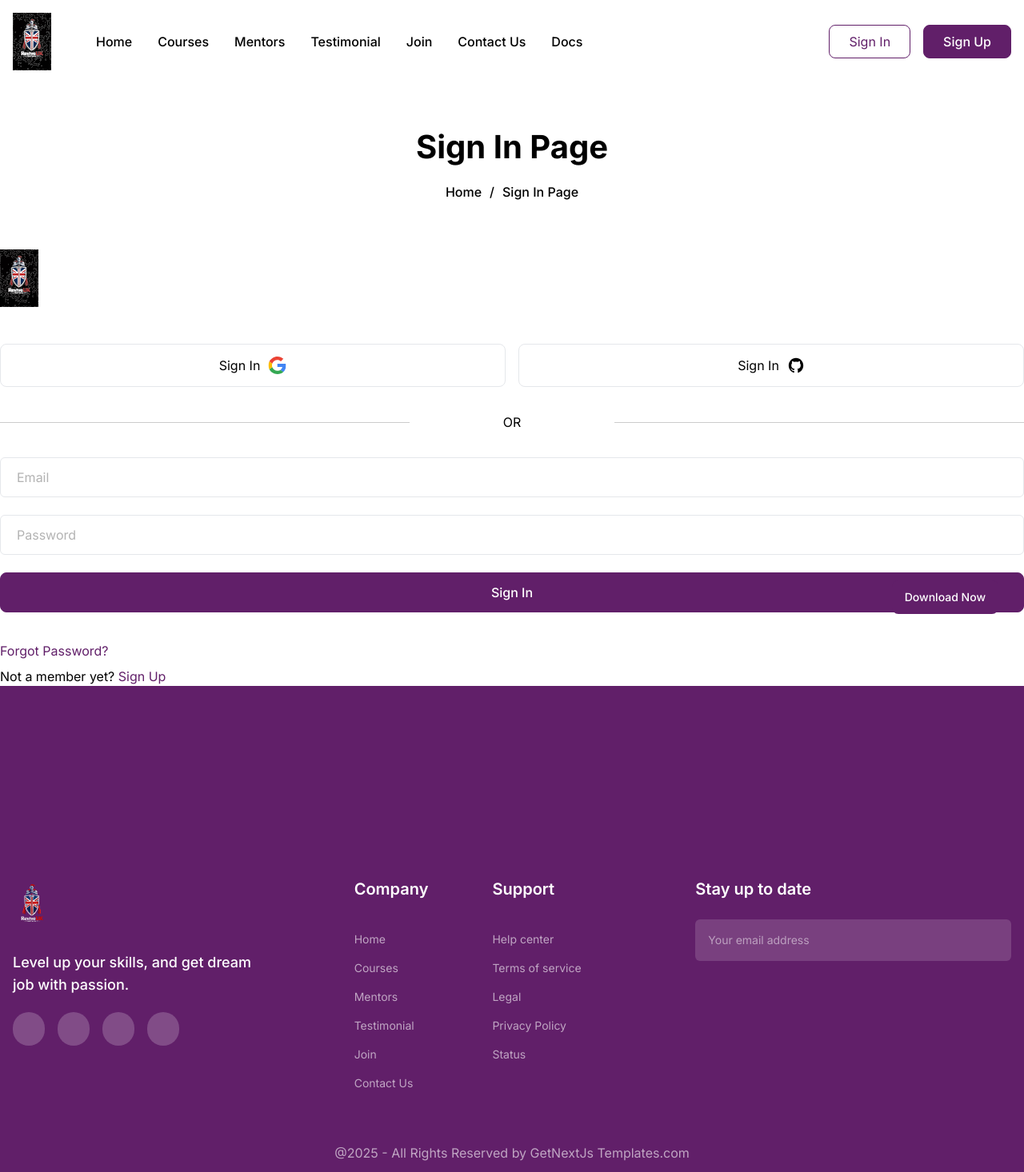
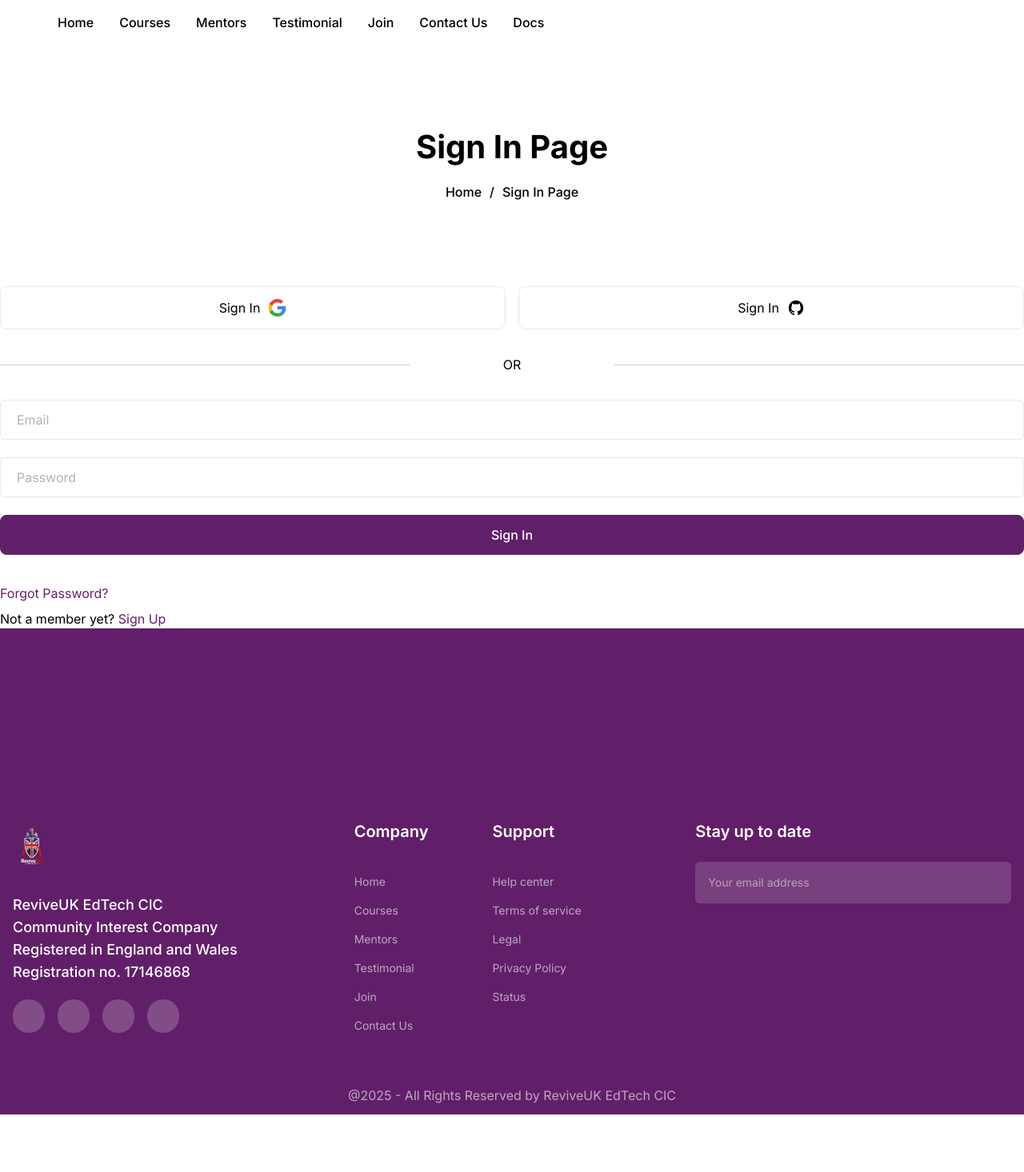
Before and after one commit to ReviveUK-EdTech/Website, a Next.js app: page /signin in a window 1280 px wide. Shown: the whole page at 80% size. After the commit the page ends 1394 px from the top, so only its background shows below. Built offline with nearby package versions, Linux system fonts and the light colour scheme; some icons are missing.

Commit message:
Disabled different functionalities

```diff
--- a/src/app/components/Home/Hero/index.tsx
+++ b/src/app/components/Home/Hero/index.tsx
@@ -76,7 +76,9 @@ const Banner = () => {
 
           {/* DROPDOWN BUTTONS */}
 
-          <div className='mx-auto max-w-4xl mt-12 p-6 lg:max-w-4xl lg:px-8 bg-white rounded-lg boxshadow'>
+          {/* We will edit this and include it later */}
+
+          {/*<div className='mx-auto max-w-4xl mt-12 p-6 lg:max-w-4xl lg:px-8 bg-white rounded-lg boxshadow'>
             <div className='grid grid-cols-1 gap-y-10 gap-x-6 sm:grid-cols-2 lg:grid-cols-8 xl:gap-x-8'>
               <div className='col-span-3'>
                 <Dropdownone />
@@ -92,7 +94,7 @@ const Banner = () => {
                 </Link>
               </div>
             </div>
-          </div>
+          </div>*/}
         </div>
       </div>
     </section>
--- a/src/app/components/Layout/Footer/index.tsx
+++ b/src/app/components/Layout/Footer/index.tsx
@@ -38,7 +38,7 @@ const Footer = () => {
             </div>
             <p className='text-white text-lg font-medium leading-7'>
               {' '}
-              Level up your skills, and get dream <br /> job with passion.{' '}
+              ReviveUK EdTech CIC  <br /> Community Interest Company <br /> Registered in England and Wales <br /> Registration no. 17146868 {' '}
             </p>
             <div className='flex gap-4'>
               <Link
@@ -129,14 +129,7 @@ const Footer = () => {
       </div>
       <div className='py-3'>
         <h3 className='text-center text-white/60'>
-          @2025 - All Rights Reserved by{' '}
-          <Link
-            href='https://adminmart.com/'
-            target='_blank'
-            className='hover:text-white'>
-            {' '}
-            GetNextJs Templates.com
-          </Link>
+          @2025 - All Rights Reserved by ReviveUK EdTech CIC{' '}
         </h3>
       </div>
     </div>
--- a/src/app/components/Layout/Header/Logo/index.tsx
+++ b/src/app/components/Layout/Header/Logo/index.tsx
@@ -4,14 +4,14 @@ import Link from "next/link";
 const Logo: React.FC = () => {
   return (
     <Link href="/">
-      <Image
+      {/*<Image
         src="/images/logo/logo.svg"
         alt="logo"
         width={160}
         height={50}
         style={{ width: "auto", height: "auto" }}
         quality={100}
-      />
+      />*/}
     </Link>
   );
 };
--- a/src/app/components/Layout/Header/index.tsx
+++ b/src/app/components/Layout/Header/index.tsx
@@ -93,13 +93,13 @@ const Header: React.FC = () => {
             ))}
           </nav>
           <div className='flex items-center gap-4'>
-            <button
+            {/*<button
               className='hidden lg:block bg-transparent text-primary border hover:bg-primary border-primary hover:text-white duration-300 px-6 py-2 rounded-lg hover:cursor-pointer'
               onClick={() => {
                 setIsSignInOpen(true)
               }}>
               Sign In
-            </button>
+            </button>*/}
             {isSignInOpen && (
               <div className='fixed top-0 left-0 w-full h-full bg-black/50 flex items-center justify-center z-50'>
                 <div
@@ -120,13 +120,13 @@ const Header: React.FC = () => {
                 </div>
               </div>
             )}
-            <button
+            {/*<button
               className='hidden lg:block bg-primary text-white text-base font-medium hover:bg-transparent duration-300 hover:text-primary border border-primary px-6 py-2 rounded-lg hover:cursor-pointer'
               onClick={() => {
                 setIsSignUpOpen(true)
               }}>
               Sign Up
-            </button>
+            </button>*/}
             {isSignUpOpen && (
               <div className='fixed top-0 left-0 w-full h-full bg-black/50 flex items-center justify-center z-50'>
                 <div
--- a/src/app/components/ScrollToTop/index.tsx
+++ b/src/app/components/ScrollToTop/index.tsx
@@ -31,14 +31,14 @@ export default function ScrollToTop() {
 
   return (
     <div className='fixed bottom-8 right-8 z-999'>
-      <div className='flex items-center gap-2.5'>
+      {/*<div className='flex items-center gap-2.5'>
         <Link
           href={
             'https://getnextjstemplates.com/products/si-educational-free-nextjs-landing-page-template'
           }
           target='_blank'
           className='hidden lg:block bg-primary text-white hover:bg-darkmode text-sm px-4 py-3.5 leading-none rounded-lg font-medium text-nowrap'>
-          Download Now
+          Chat Now
         </Link>
         {isVisible && (
           <div
@@ -48,7 +48,7 @@ export default function ScrollToTop() {
             <span className='mt-[6px] h-3 w-3 rotate-45 border-l border-t border-white'></span>
           </div>
         )}
-      </div>
+      </div>*/}
     </div>
   )
 }
```
